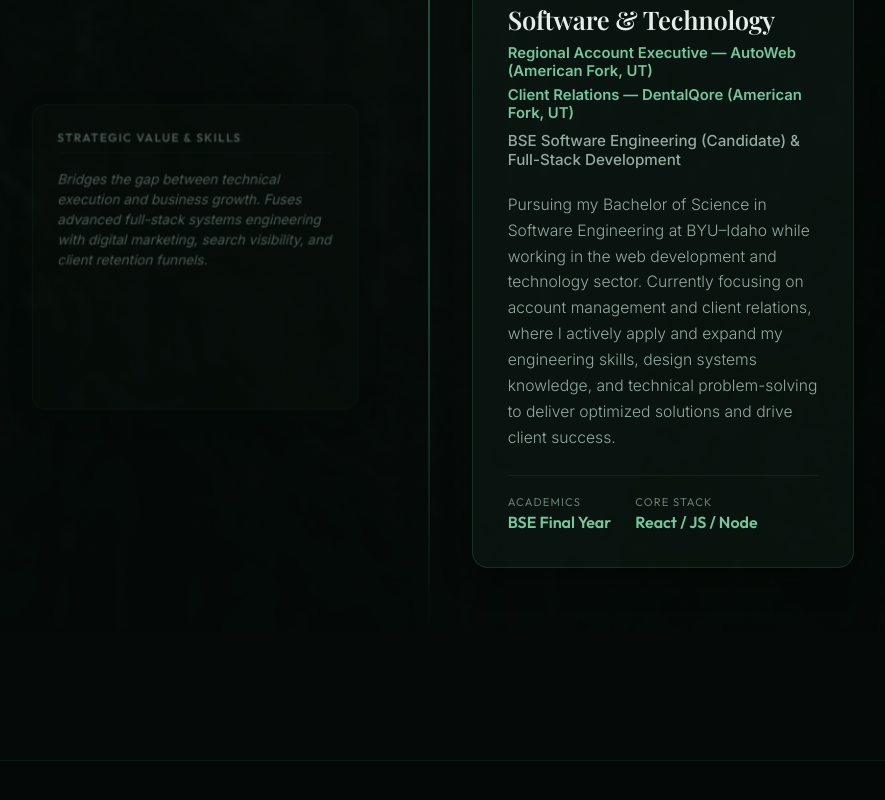
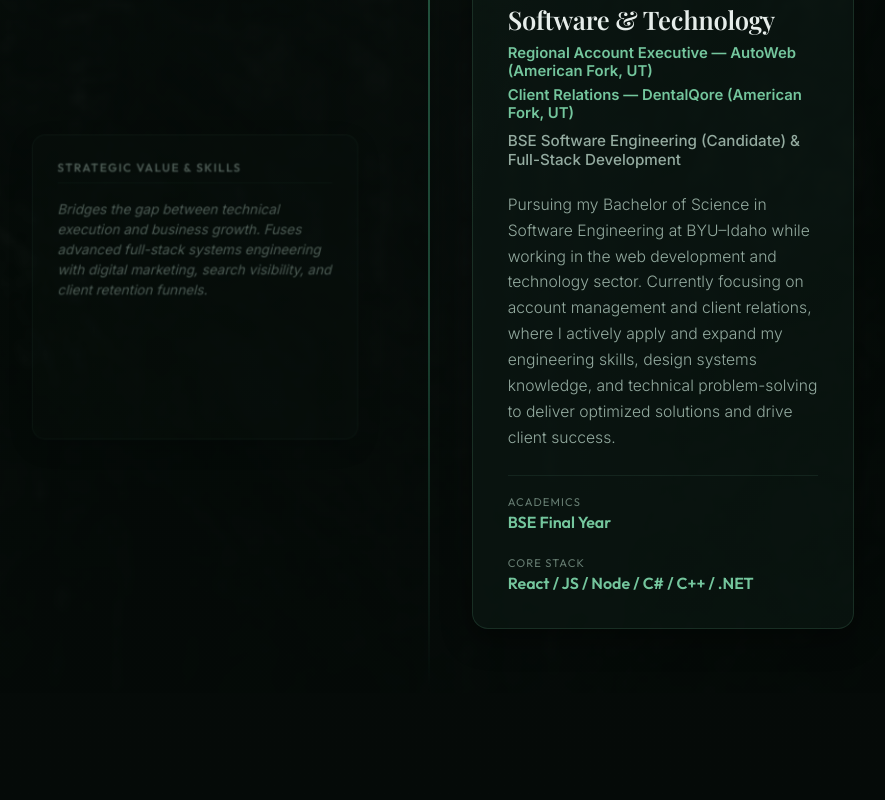
Before and after one commit to NeedleEater/excited-maxwell, a React (Vite) app: page / in a window 1280 px wide. Shown: the part 5653-6453 px from the top of the page, without its empty margins (211-1096 px from the left). Built offline with nearby package versions, Linux system fonts and the light colour scheme; a web font is replaced by a local one.

Commit message:
Hide highlights on mobile and add languages to final era core stack

```diff
--- a/src/App.jsx
+++ b/src/App.jsx
@@ -85,7 +85,7 @@ const TIMELINE_DATA = [
     desc: 'Pursuing my Bachelor of Science in Software Engineering at BYU–Idaho while working in the web development and technology sector. Currently focusing on account management and client relations, where I actively apply and expand my engineering skills, design systems knowledge, and technical problem-solving to deliver optimized solutions and drive client success.',
     metrics: [
       { label: 'Academics', value: 'BSE Final Year' },
-      { label: 'Core Stack', value: 'React / JS / Node' }
+      { label: 'Core Stack', value: 'React / JS / Node / C# / C++ / .NET' }
     ],
     badges: ['React & JSX', 'JavaScript ES6+', 'Vite & Node.js', 'SEO Architecture', 'Design Systems', 'Systems Scaling']
   }
--- a/src/index.css
+++ b/src/index.css
@@ -825,6 +825,10 @@ html {
     display: none;
   }
 
+  .profile-highlights {
+    display: none;
+  }
+
   .profile-title {
     font-size: 3rem;
   }
```
